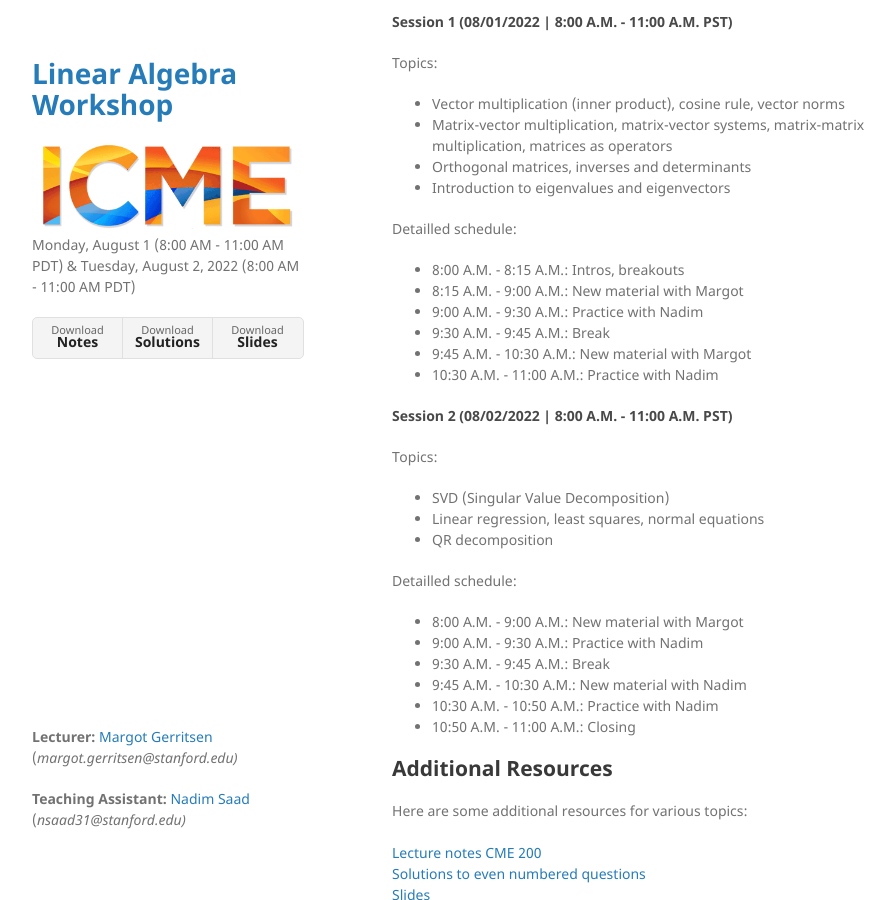
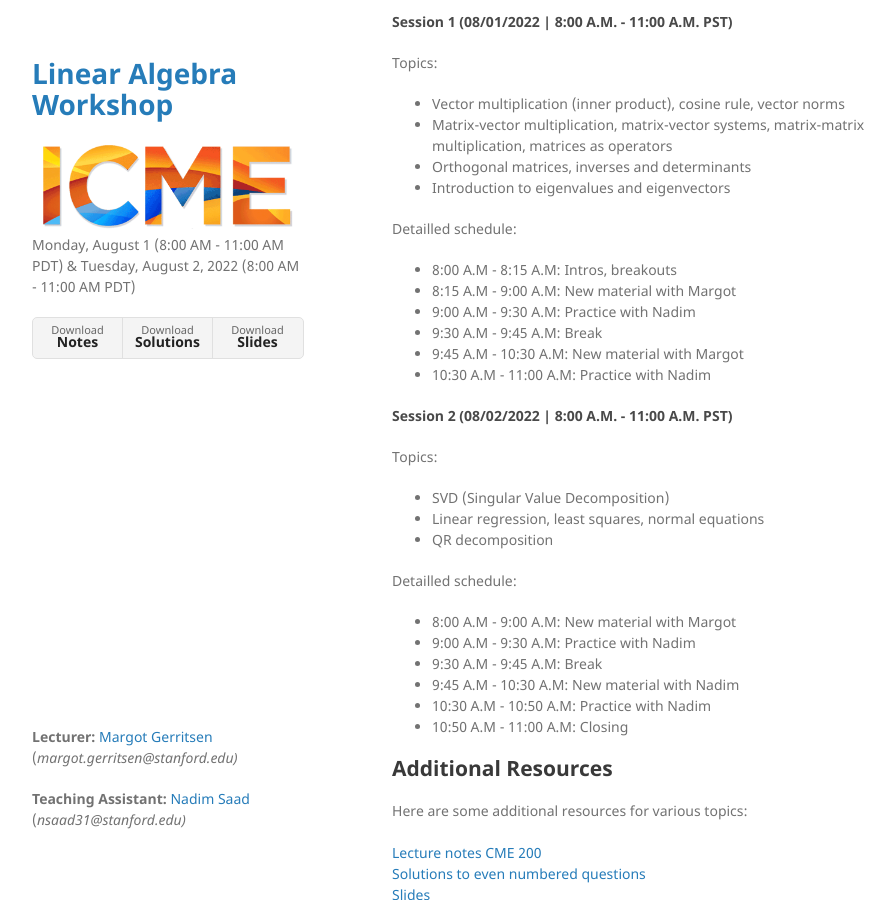
Before and after one commit to nsaad31/Linear_Algebra_ICME_Workshops_2023, a Jekyll site: the page built from index.md, in a window 1280 px wide and 900 px high, scrolled down 1701 px. Shown: the whole window, without its empty margins (178-1073 px from the left). Built offline with Jekyll 4.4.1, drawn with Linux system fonts in a browser that asks for light colours; our own code applies the rules of GitHub Pages for plain Markdown files.

```diff
--- a/index.md
+++ b/index.md
@@ -34,12 +34,12 @@ Nadim Saad is a rising 5th year Ph.D. candidate in ICME advised by Professor Mar
   - Introduction to eigenvalues and eigenvectors
 
   Detailled schedule:
-  - 8:00 A.M. - 8:15 A.M.: Intros, breakouts
-  - 8:15 A.M. - 9:00 A.M.: New material with Margot
-  - 9:00 A.M. - 9:30 A.M.: Practice with Nadim
-  - 9:30 A.M. - 9:45 A.M.: Break
-  - 9:45 A.M. - 10:30 A.M.: New material with Margot
-  - 10:30 A.M. - 11:00 A.M.: Practice with Nadim
+  - 8:00 A.M - 8:15 A.M: Intros, breakouts
+  - 8:15 A.M - 9:00 A.M: New material with Margot
+  - 9:00 A.M - 9:30 A.M: Practice with Nadim
+  - 9:30 A.M - 9:45 A.M: Break
+  - 9:45 A.M - 10:30 A.M: New material with Margot
+  - 10:30 A.M - 11:00 A.M: Practice with Nadim
 
 #### Session 2 (08/02/2022 | 8:00 A.M. - 11:00 A.M. PST)
   Topics:
@@ -48,12 +48,12 @@ Nadim Saad is a rising 5th year Ph.D. candidate in ICME advised by Professor Mar
   - QR decomposition
 
   Detailled schedule:
-  - 8:00 A.M. - 9:00 A.M.: New material with Margot
-  - 9:00 A.M. - 9:30 A.M.: Practice with Nadim
-  - 9:30 A.M. - 9:45 A.M.: Break
-  - 9:45 A.M. - 10:30 A.M.: New material with Nadim
-  - 10:30 A.M. - 10:50 A.M.: Practice with Nadim
-  - 10:50 A.M. - 11:00 A.M.: Closing
+  - 8:00 A.M - 9:00 A.M: New material with Margot
+  - 9:00 A.M - 9:30 A.M: Practice with Nadim
+  - 9:30 A.M - 9:45 A.M: Break
+  - 9:45 A.M - 10:30 A.M: New material with Nadim
+  - 10:30 A.M - 10:50 A.M: Practice with Nadim
+  - 10:50 A.M - 11:00 A.M: Closing
 
 ## Additional Resources
 
```
